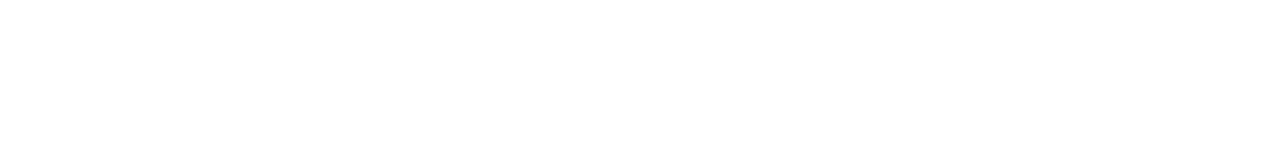
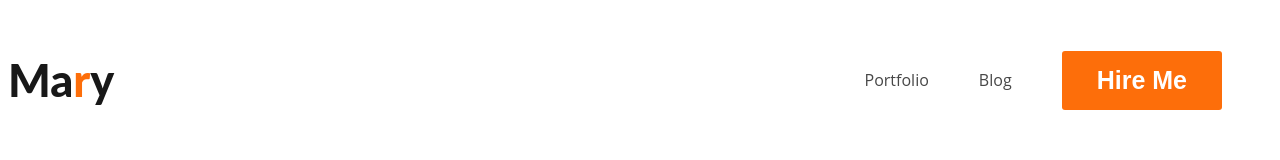
Before and after one commit to ahmedhamdandeveloper/web-developer-portfolio, a plain HTML site: page index.html in a window 1280 px wide. Drawn offline with Linux system fonts and the light colour scheme.

Commit message:
added nav

```diff
--- a/index.html
+++ b/index.html
@@ -4,10 +4,18 @@
     <meta charset="UTF-8">
     <meta name="viewport" content="width=device-width, initial-scale=1.0">
     <title>web developer portfolio</title>
+    <link rel="stylesheet" href="styles/portfolio.css">
 </head>
 <body>
     <header>
-
+        <nav>
+            <h3 class="nav-title">Ma<span class="text-primary">r</span>y</h3>
+            <ul>
+                <li><a href="">Portfolio</a></li>
+                <li><a href="">Blog</a></li>
+                <li><button class="btn-primary">Hire Me</button></li>
+            </ul>
+        </nav>
     </header>
     <main>
 
--- /dev/null
+++ b/styles/portfolio.css
@@ -0,0 +1,42 @@
+/* common shared styles */
+nav h3{
+        font-family: 'lato',sans-serif;
+}
+nav ul li{
+    font-family: 'open sans',sans-serif;
+}
+.text-primary{
+    color: #FD6E0A;
+}
+.btn-primary{
+    border-radius: 3px;
+    background-color: #FD6E0A;
+    border: 0;
+    color: white;
+    font-size: 25px;
+    font-weight: 700;
+    padding: 15px 35px;
+}
+/* nav related styles */
+nav{
+    display: flex;
+    justify-content: space-between;
+    align-items: center;
+}
+.nav-title{
+    color: #181818;
+    font-size: 45px;
+    font-weight: 800;
+}
+nav > ul{
+    display: flex;
+    align-items: center;
+}
+nav li{
+    list-style: none;
+    margin-right: 50px;
+}
+nav a{
+    text-decoration: none;
+    color: #474747;
+}
```
